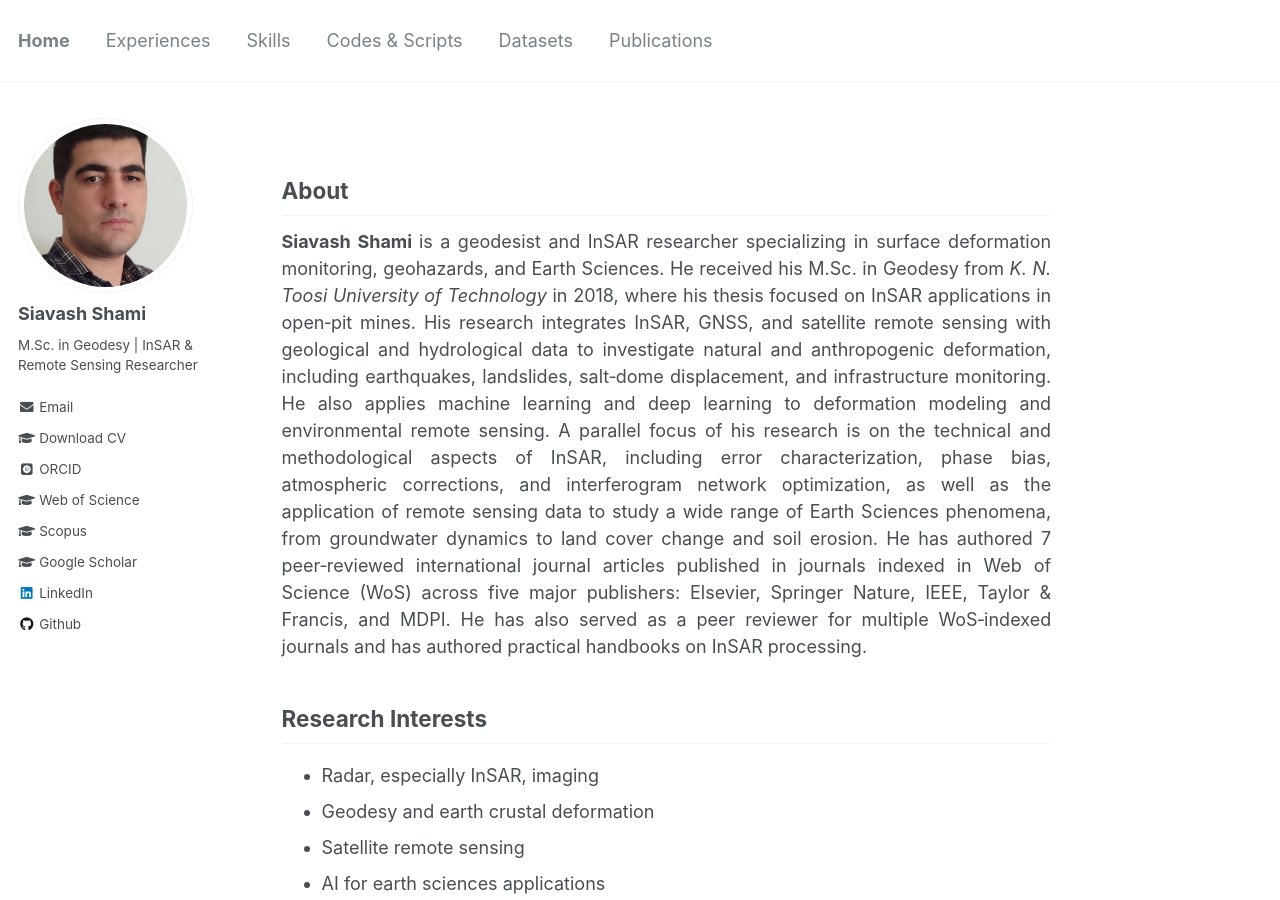
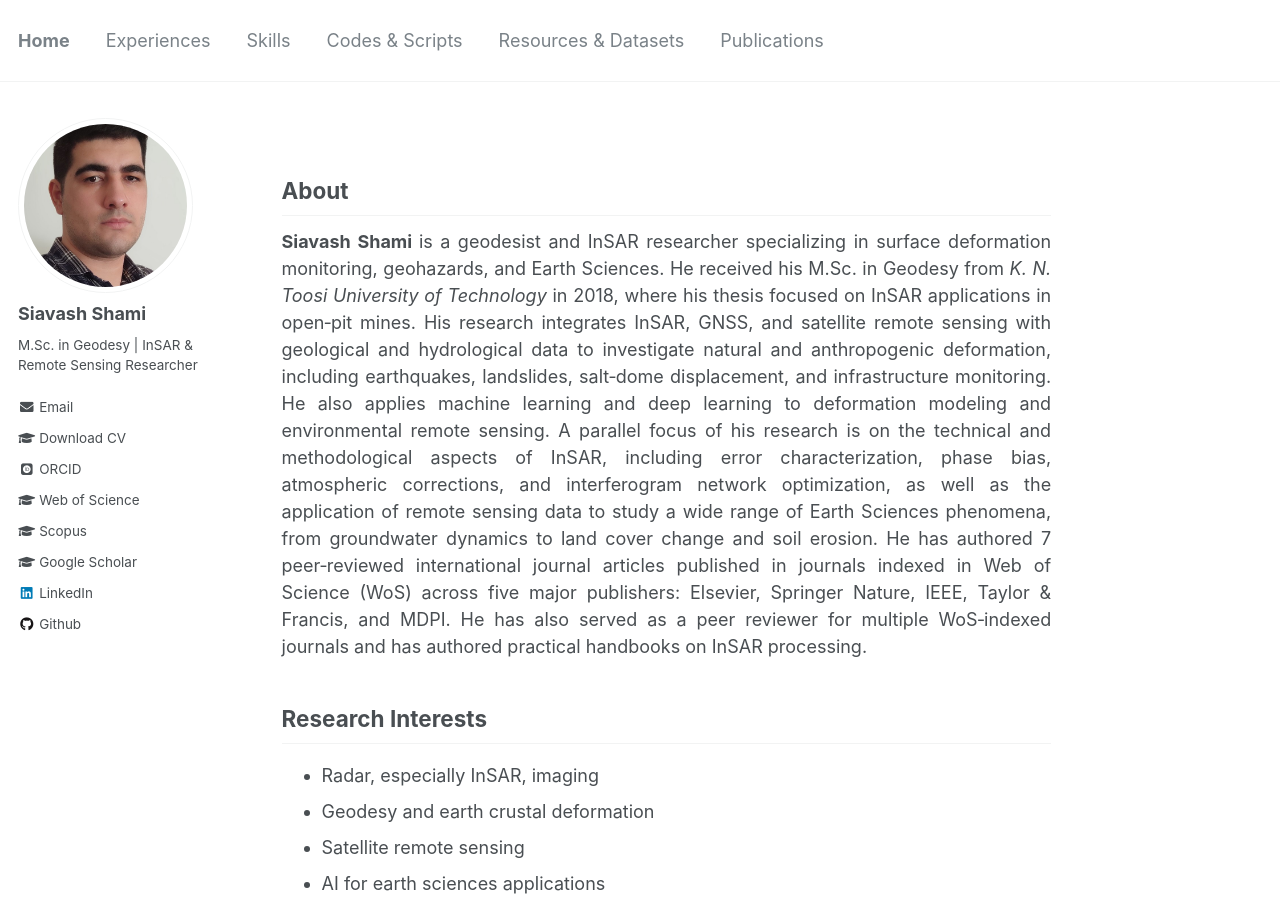
Before and after one commit to siavashshami/siavashshami.github.io, a Jekyll site: the page built from _pages/home.md, in a window 1280 px wide and 900 px high. Built offline with Jekyll 4.4.1, drawn with Linux system fonts in a browser that asks for light colours; some web fonts are replaced.

Commit message:
Update navigation.yml

```diff
--- a/_data/navigation.yml
+++ b/_data/navigation.yml
@@ -13,8 +13,8 @@ main:
   - title: "Codes & Scripts"
     url: /codes_scripts/
 
-  - title: "Datasets"
-    url: /datasets/
+  - title: "Resources & Datasets"
+    url: /resources_datasets/
 
   - title: "Publications"
     url: /publications/
```
